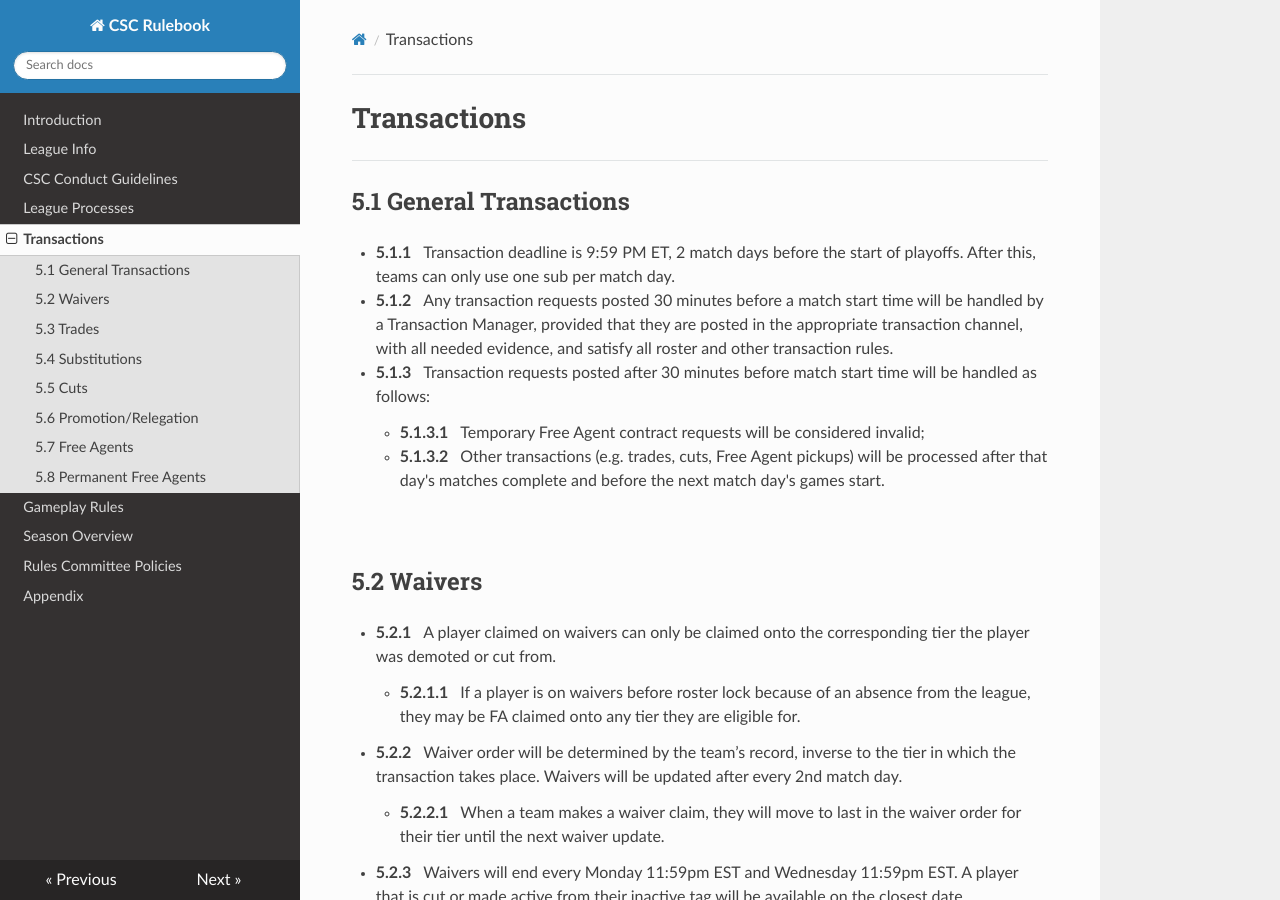
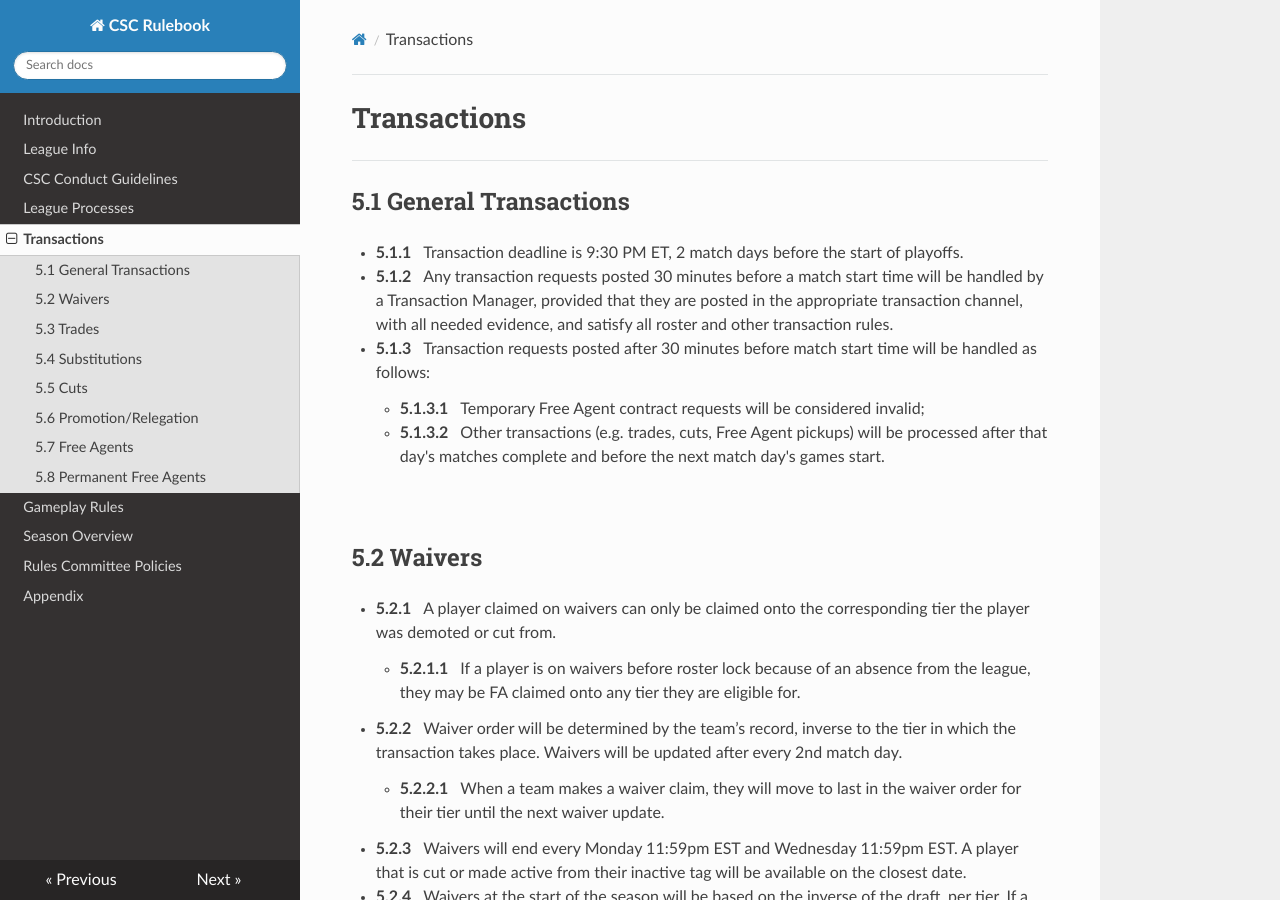
Before and after one commit to techlover1/csc-rulebook, an MkDocs documentation site: the page built from docs/transactions.md, in a window 1280 px wide and 900 px high. Built offline with MkDocs 1.6.1, drawn with Linux system fonts in a browser that asks for light colours; nearby versions of some CDN libraries.

Commit message:
5.1.1 Update

```diff
--- a/docs/transactions.md
+++ b/docs/transactions.md
@@ -4,7 +4,7 @@
 
 ## 5.1	General Transactions
 
-- **5.1.1**&emsp;Transaction deadline is 9:59 PM ET, 2 match days before the start of playoffs. After this, teams can only use one sub per match day.
+- **5.1.1**&emsp;Transaction deadline is 9:30 PM ET, 2 match days before the start of playoffs.
 
 - **5.1.2**&emsp;Any transaction requests posted 30 minutes before a match start time will be handled by a Transaction Manager, provided that they are posted in the appropriate transaction channel, with all needed evidence, and satisfy all roster and other transaction rules.
 
```
